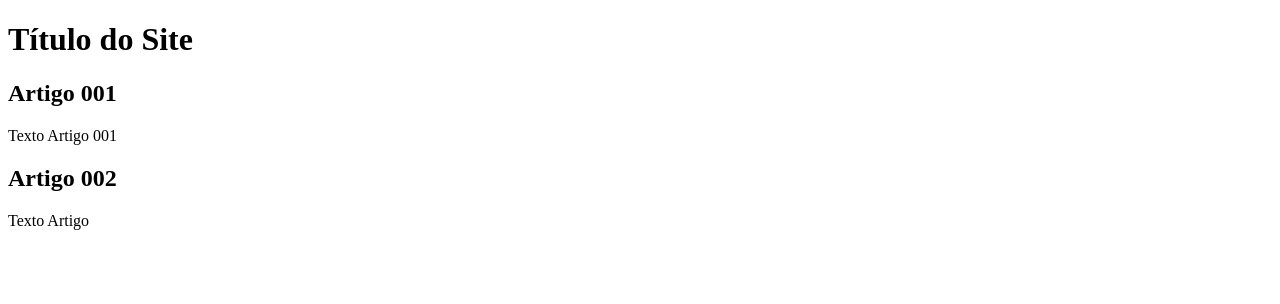
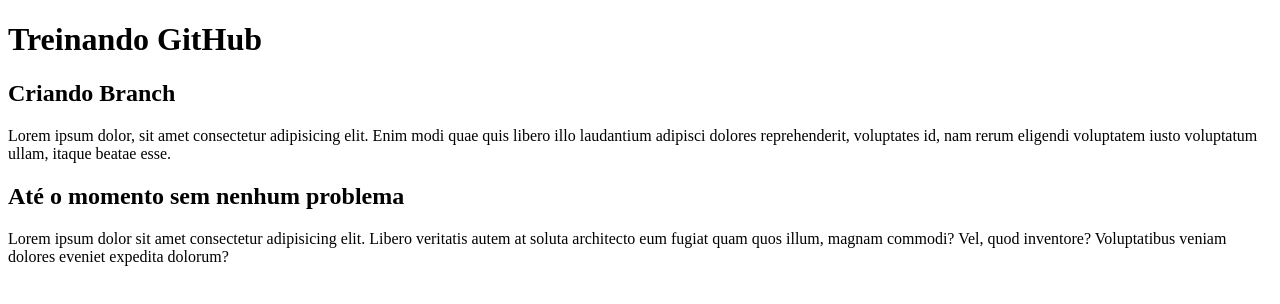
Before and after one commit to eduardo-data/Projeto-site, a plain HTML site: page index.html in a window 1280 px wide. Drawn offline with Linux system fonts and the light colour scheme.

Commit message:
comecei a escrever conteúdo

```diff
--- a/index.html
+++ b/index.html
@@ -9,15 +9,25 @@
 <body>
     <main>
         <header>
-            <h1>Título do Site</h1>
+            <h1>Treinando GitHub</h1>
         <header>
         <article>
-            <h2>Artigo 001</h2>
-            <p>Texto Artigo 001</p>
+            <h2>Criando Branch</h2>
+            <p>Lorem ipsum dolor, sit amet consectetur
+                 adipisicing elit. Enim modi quae quis
+                  libero illo laudantium adipisci dolores
+                   reprehenderit, voluptates id, nam
+                   rerum eligendi voluptatem iusto
+                   voluptatum ullam, itaque beatae esse.</p>
          </article>
          <article>
-            <h2>Artigo 002</h2>
-            <p>Texto Artigo</p>
+            <h2>Até o momento sem nenhum problema</h2>
+            <p>Lorem ipsum dolor sit amet consectetur
+                adipisicing elit. Libero veritatis
+                autem at soluta architecto eum fugiat
+                quam quos illum, magnam commodi? Vel,
+                quod inventore? Voluptatibus veniam
+                 dolores eveniet expedita dolorum?</p>
          </article>
         </header>
         </header>
```
